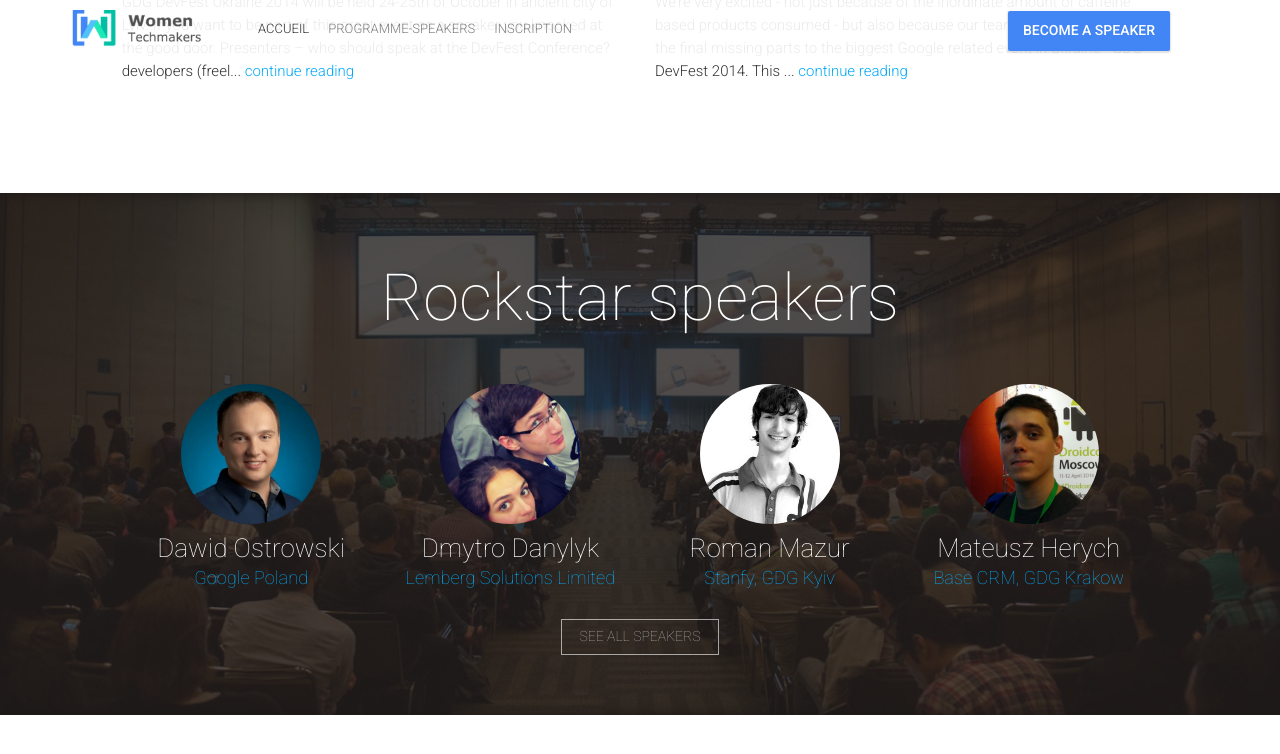
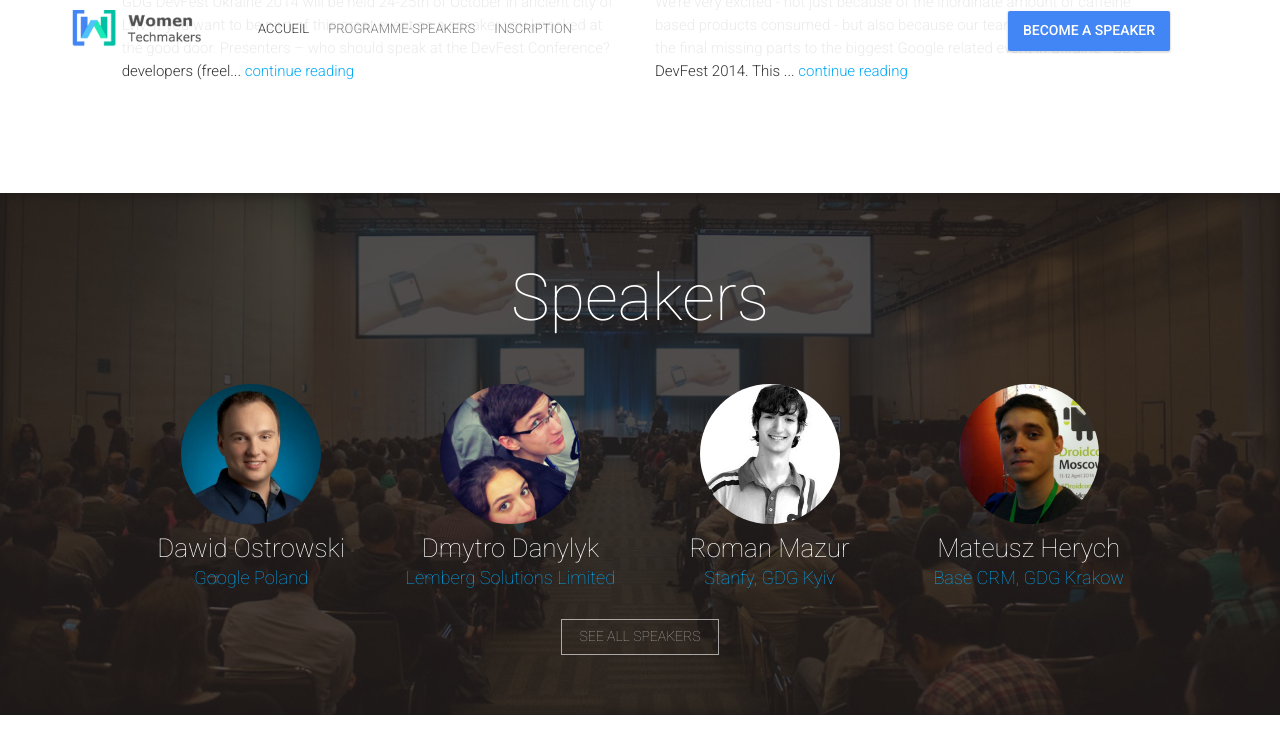
Before and after one commit to gdg-nouakchott/womentechmakers, a Jekyll site: the page built from index.html, in a window 1280 px wide and 900 px high, scrolled down 2109 px. Shown: the top 754 px of the window. Built offline with Jekyll 4.4.1, drawn with Linux system fonts in a browser that asks for light colours; nearby versions of some CDN libraries; comment, search, counter and statistics services are not loaded.

Commit message:
change rock star speker

```diff
--- a/_config.yml
+++ b/_config.yml
@@ -85,7 +85,7 @@ latestNewsTitle: "Latest news"
 # Rockstar Speakers Block
 rockstarSpeakersImage: "rockstar-speakers.jpg"
 rockstarSpeakersCount: 4
-rockstarSpeakersTitle: "Rockstar speakers"
+rockstarSpeakersTitle: "Speakers"
 rockstarSpeakersButtonText: "See all speakers"
 
 
```
